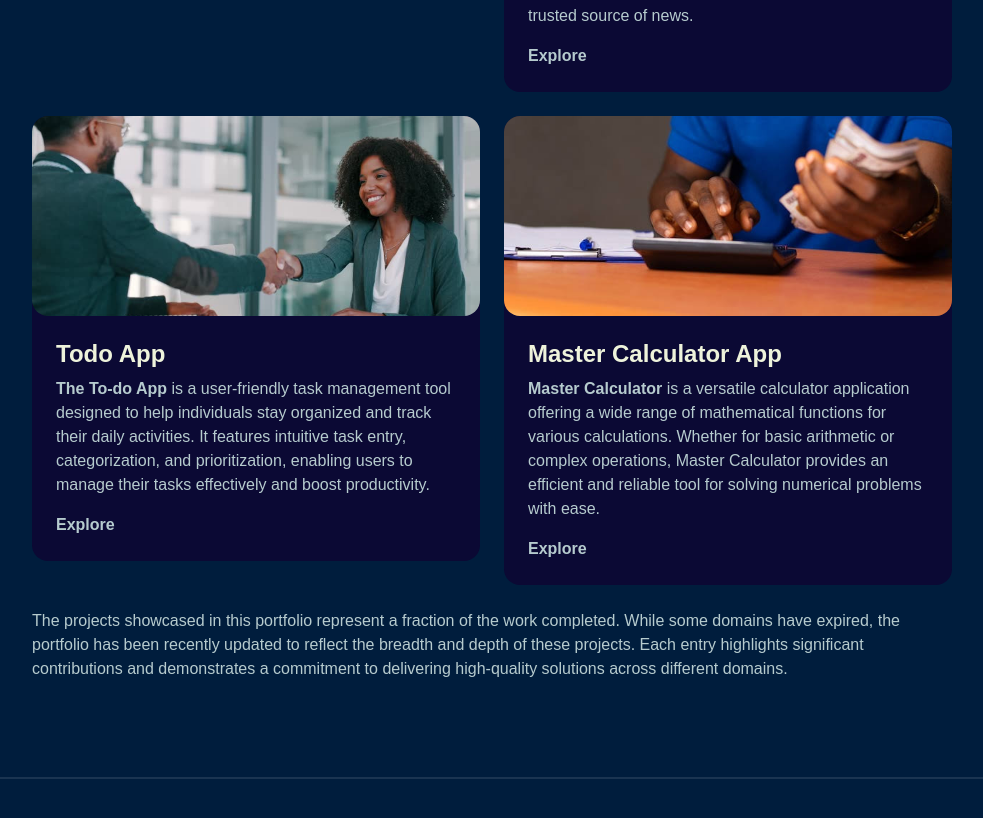
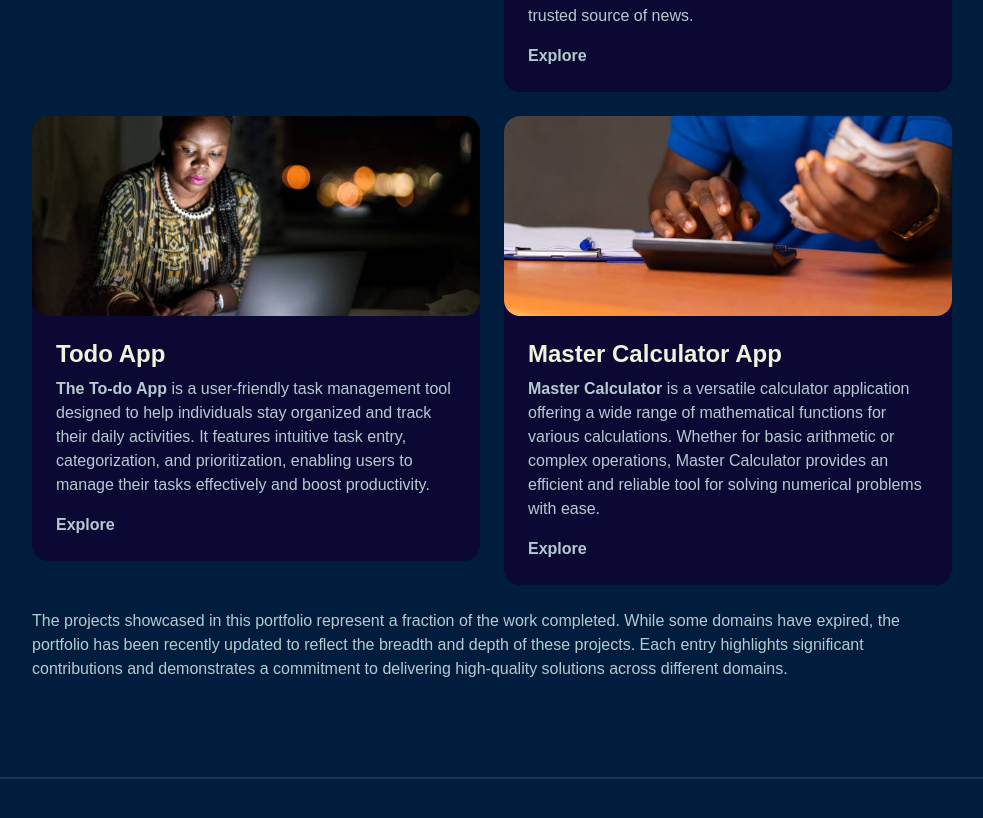
Before and after one commit to Victor-Adeleye/myPortfolio, a plain HTML site: page index.html in a window 1280 px wide. Shown: the part 4079-4897 px from the top of the page, without its empty margins (268-1251 px from the left). Drawn offline with Linux system fonts and the light colour scheme; a web font is replaced by a local one.

Commit message:
Corrected Todo section

```diff
--- a/index.html
+++ b/index.html
@@ -429,7 +429,7 @@
                 <div class="card-custom-image rounded-4">
                   <img
                     class="rounded-4"
-                    src="./assets/images/BlackPayTrack.jpg"
+                    src="./assets/images/BlackwomanTodo.jpg"
                     alt=""
                   />
                 </div>
```
